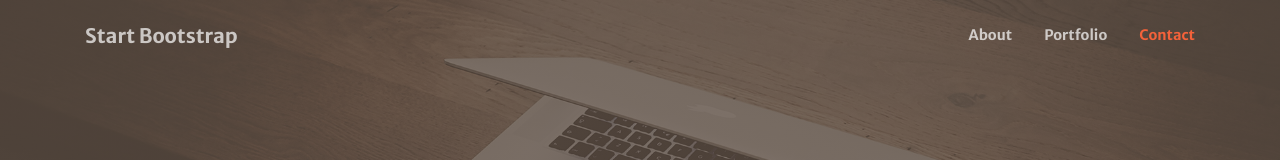
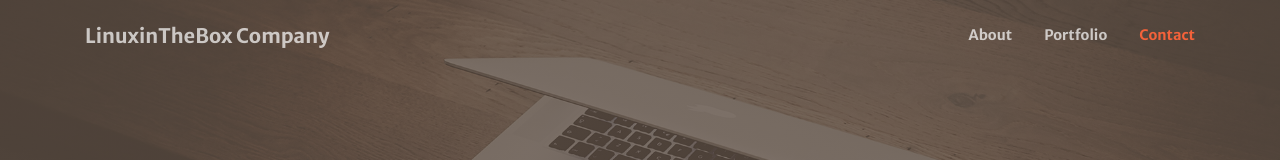
Before and after one commit to WASVitez/web, a website with bundled scripts: page index.html in a window 1280 px wide. Shown: the top 160 px of the page. Built offline with nearby package versions, Linux system fonts and the light colour scheme.

Commit message:
Update index.html

```diff
--- a/index.html
+++ b/index.html
@@ -30,7 +30,7 @@
   <!-- Navigation -->
   <nav class="navbar navbar-expand-lg navbar-light fixed-top py-3" id="mainNav">
     <div class="container">
-      <a class="navbar-brand js-scroll-trigger" href="#page-top">Start Bootstrap</a>
+      <a class="navbar-brand js-scroll-trigger" href="#page-top">LinuxinTheBox Company</a>
       <button class="navbar-toggler navbar-toggler-right" type="button" data-toggle="collapse" data-target="#navbarResponsive" aria-controls="navbarResponsive" aria-expanded="false" aria-label="Toggle navigation">
         <span class="navbar-toggler-icon"></span>
       </button>
```
